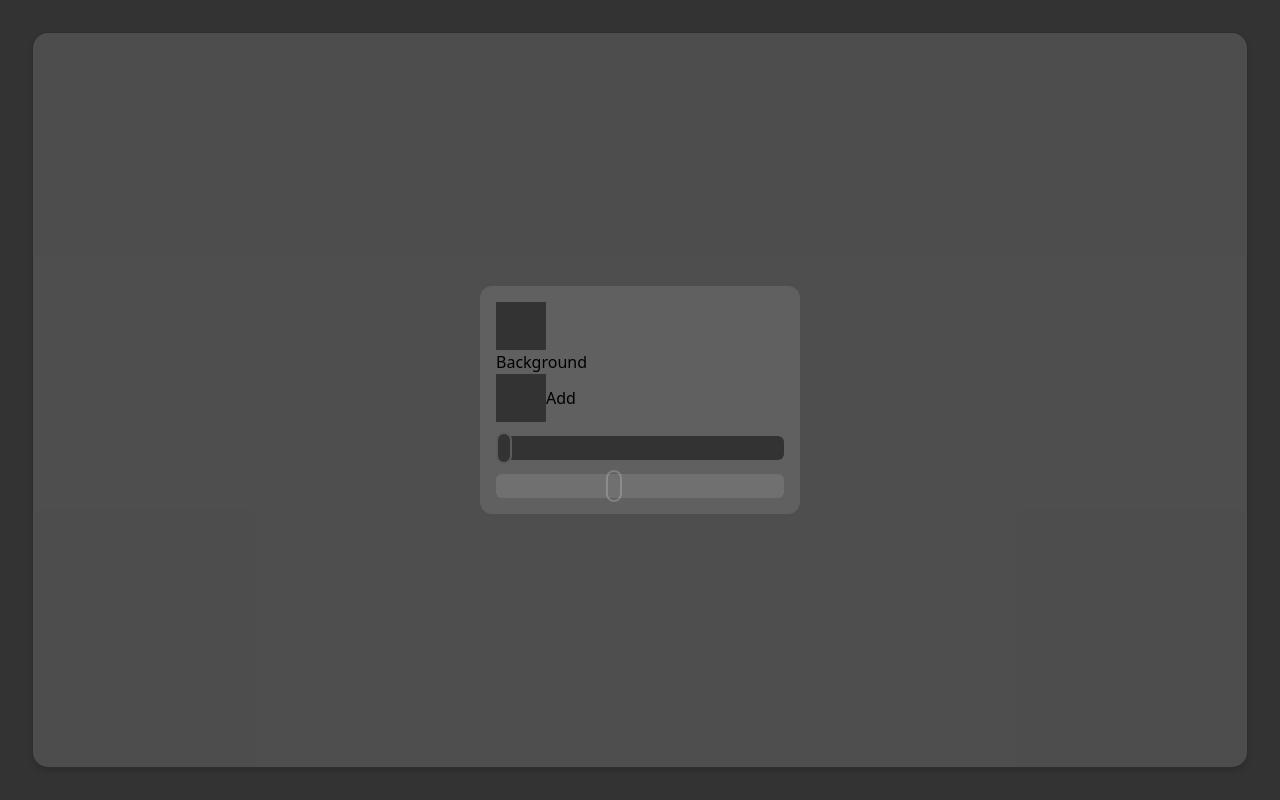
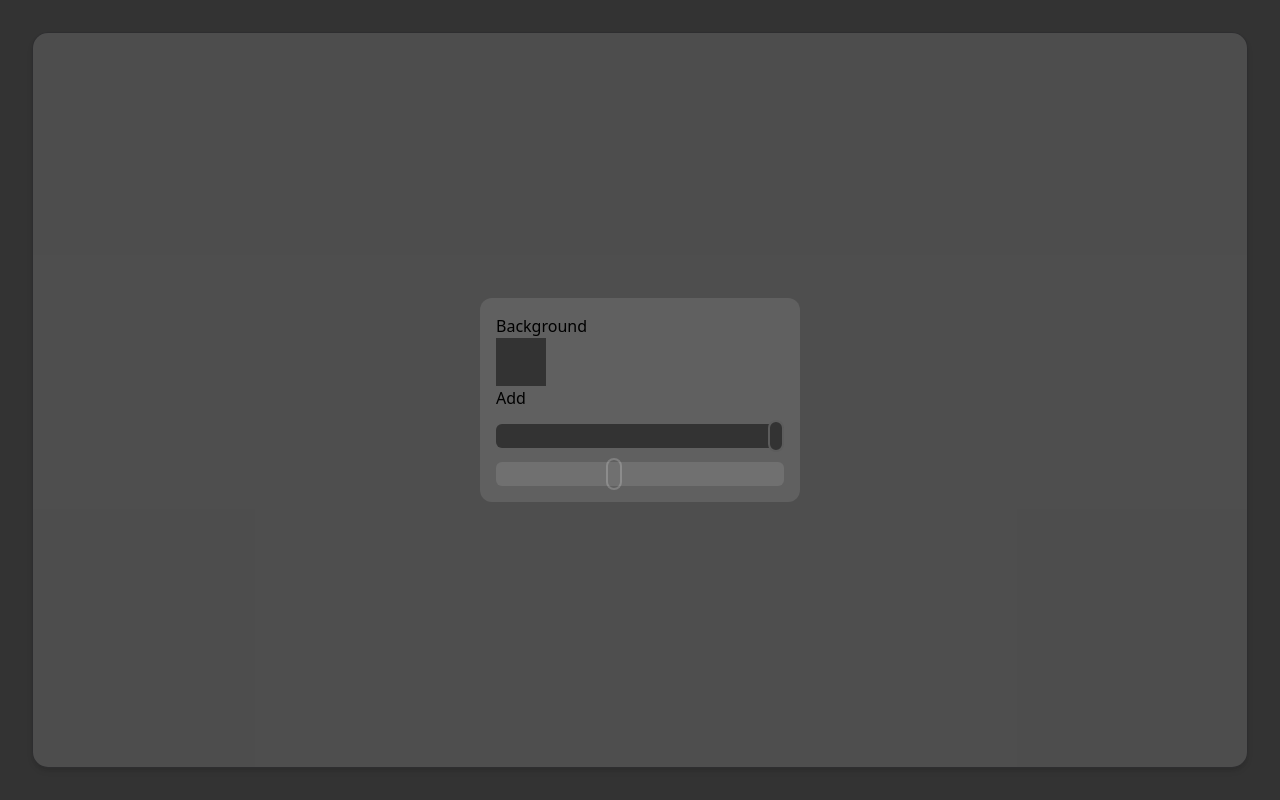
Before and after one commit to nstfkc/nstfkc.com, a Next.js app: page /bg-noise in a window 1280 px wide. Built offline with nearby package versions, Linux system fonts and the light colour scheme.

Commit message:
colors drag and drop

```diff
--- a/app/bg-noise/components/Parameters.tsx
+++ b/app/bg-noise/components/Parameters.tsx
@@ -1,7 +1,13 @@
 "use client";
 
 import { BgNoise } from "@/components/BgNoise";
-import { ComponentProps, Dispatch, SetStateAction, useState } from "react";
+import {
+  ComponentProps,
+  Dispatch,
+  SetStateAction,
+  useEffect,
+  useState,
+} from "react";
 import * as Slider from "@radix-ui/react-slider";
 import {
   DndContext,
@@ -19,7 +25,6 @@ import {
   arrayMove,
   SortableContext,
   sortableKeyboardCoordinates,
-  verticalListSortingStrategy,
   horizontalListSortingStrategy,
 } from "@dnd-kit/sortable";
 
@@ -51,7 +56,7 @@ const RangeSlider = (props: {
 
       {colors.map((color, i) => (
         <Slider.Thumb
-          key={color}
+          key={color + i}
           style={{ background: color }}
           className="w-4 border h-8 border-2 border-white/20 rounded-full block"
         ></Slider.Thumb>
@@ -115,10 +120,11 @@ const Color = (props: {
 export function SortableItem(props: {
   color: string;
   onChange: (color: string) => void;
+  id: number;
 }) {
   const { color, onChange } = props;
   const { attributes, listeners, setNodeRef, transform, transition } =
-    useSortable({ id: props.color });
+    useSortable({ id: props.id });
 
   const style = {
     transform: CSS.Transform.toString(transform),
@@ -126,7 +132,13 @@ export function SortableItem(props: {
   };
 
   return (
-    <div ref={setNodeRef} style={style} {...attributes} {...listeners}>
+    <div
+      ref={setNodeRef}
+      style={style}
+      {...attributes}
+      {...listeners}
+      aria-describedby={`item-${props.id}`}
+    >
       <div style={{ background: color }}>
         <input
           className="opacity-0 bg-transparent border border-white/20 rounded-md px-1 py-[2px] h-12"
@@ -144,6 +156,16 @@ function Colors(props: {
   setColors: Dispatch<SetStateAction<string[]>>;
 }) {
   const { colors, setColors } = props;
+  const [items, setItems] = useState(colors.map((_, i) => i + 1));
+
+  useEffect(() => {
+    if (colors.length > items.length) {
+      setItems((prevItems) => {
+        return [...prevItems, prevItems.length + 1];
+      });
+    }
+  }, [colors, items]);
+
   const sensors = useSensors(
     useSensor(PointerSensor),
     useSensor(KeyboardSensor, {
@@ -158,21 +180,19 @@ function Colors(props: {
         collisionDetection={closestCenter}
         onDragEnd={handleDragEnd}
       >
-        <SortableContext
-          items={colors}
-          strategy={horizontalListSortingStrategy}
-        >
-          {colors.map((color, index) => (
+        <SortableContext items={items} strategy={horizontalListSortingStrategy}>
+          {items.map((item) => (
             <SortableItem
+              id={item}
               onChange={(color) => {
                 setColors((prev) => {
                   let next = [...prev];
-                  next[index] = color;
+                  next[item - 1] = color;
                   return next;
                 });
               }}
-              key={color}
-              color={color}
+              key={item}
+              color={colors[item - 1]}
             />
           ))}
         </SortableContext>
@@ -184,35 +204,43 @@ function Colors(props: {
     const { active, over } = event;
 
     if (active.id !== over.id) {
-      setColors((items) => {
+      setItems((items) => {
         const oldIndex = items.indexOf(active.id);
         const newIndex = items.indexOf(over.id);
-
-        return arrayMove(items, oldIndex, newIndex);
+        const next = arrayMove(items, oldIndex, newIndex);
+        setColors(() => {
+          return next.map((i) => colors[i - 1]);
+        });
+        return next;
       });
     }
   }
 }
 
 export const NoiseParameters = () => {
-  const [bgColors, setBgColors] = useState(["#333"]);
-  const [colorStops, setColorStops] = useState([0, 30, 60]);
+  const [colors, setColors] = useState(["#333"]);
+  const [colorStops, setColorStops] = useState([100]);
   const [radii, setRadii] = useState(145);
 
-  const sensors = useSensors(
-    useSensor(PointerSensor),
-    useSensor(KeyboardSensor, {
-      coordinateGetter: sortableKeyboardCoordinates,
-    })
-  );
+  useEffect(() => {
+    setColorStops(() => {
+      if (colors.length === 1) return [100];
+      if (colors.length === 2) return [0, 100];
+      const biggestColorStop = Math.max(...colorStops);
+      const next = Math.min(100, biggestColorStop + 10);
+      return [...colorStops, next];
+    });
+  }, [colors]);
+
+  console.log(colors);
 
   let bg = (_: number) => "";
 
-  if (bgColors.length === 1) {
-    bg = (_deg: number) => bgColors[0];
+  if (colors.length === 1) {
+    bg = (_deg: number) => colors[0];
   } else {
     bg = (deg) =>
-      `linear-gradient(${deg}deg, ${bgColors
+      `linear-gradient(${deg}deg, ${colors
         .map((color, i) => `${color} ${colorStops[i]}%`)
         .join(", ")})`;
   }
@@ -230,37 +258,13 @@ export const NoiseParameters = () => {
         </div>
         <div className="w-full h-full relative z-10 flex items-center justify-center">
           <Container>
-            <Colors colors={bgColors} setColors={setBgColors} />
             <span>Background</span>
             <div className="flex flex-col gap-4">
-              <div className="flex">
-                <DndContext
-                  sensors={sensors}
-                  collisionDetection={closestCenter}
-                >
-                  <SortableContext
-                    items={bgColors}
-                    strategy={verticalListSortingStrategy}
-                  >
-                    {bgColors.map((color, i) => (
-                      <Color
-                        index={i}
-                        color={color}
-                        onChange={(value) => {
-                          setBgColors((prev) => {
-                            let next = [...prev];
-                            next[i] = value;
-                            return next;
-                          });
-                        }}
-                        key={i}
-                      />
-                    ))}
-                  </SortableContext>
-                </DndContext>
+              <div>
+                <Colors colors={colors} setColors={setColors} />
                 <button
                   onClick={() => {
-                    setBgColors((prev) => [...prev, "#1e1e1e"]);
+                    setColors((prev) => [...prev, "#1e1e1e"]);
                   }}
                 >
                   Add
@@ -268,7 +272,7 @@ export const NoiseParameters = () => {
               </div>
               <div>
                 <RangeSlider
-                  colors={bgColors}
+                  colors={colors}
                   trackBackground={bg(90)}
                   value={colorStops}
                   onChange={setColorStops}
```
Also changed, not shown: 1 other file (tests, documents, lock files or other folders).
